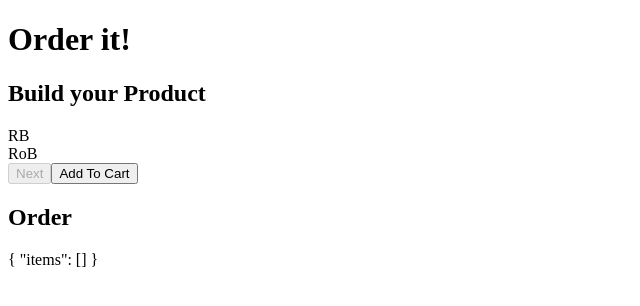
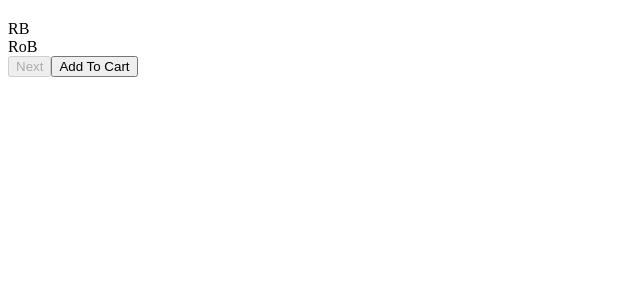
Before and after one commit to kat3su/orderit, an Angular app: page / in a window 1280 px wide. Shown: the top 306 px of the page, without its empty margins (0-640 px from the left). Built offline with nearby package versions, Linux system fonts and the light colour scheme.

Commit message:
refactor: add app.route

```diff
--- a/src/app/app.component.html
+++ b/src/app/app.component.html
@@ -1,5 +1 @@
-<h1>Order it!</h1>
-<h2>Build your Product</h2>
-<app-product-builder (onAddToCart)="addToCart($event)"></app-product-builder>
-<h2>Order</h2>
-<app-product-ordering [cart]="cart"></app-product-ordering>
+<router-outlet></router-outlet>
--- a/src/app/app.module.ts
+++ b/src/app/app.module.ts
@@ -8,6 +8,7 @@ import { ProductOrderingComponent } from './product-ordering/product-ordering.co
 import {FormsModule} from '@angular/forms';
 import { ProductSummaryComponent } from './product-builder/product-summary/product-summary.component';
 import {HttpModule} from '@angular/http';
+import {AppRoutingModule} from './app.route';
 
 @NgModule({
   declarations: [
@@ -21,6 +22,7 @@ import {HttpModule} from '@angular/http';
     BrowserModule,
     FormsModule,
     HttpModule,
+    AppRoutingModule
   ],
   providers: [],
   bootstrap: [AppComponent]
--- /dev/null
+++ b/src/app/app.route.ts
@@ -0,0 +1,17 @@
+import {RouterModule, Routes} from '@angular/router';
+import {NgModule} from '@angular/core';
+import {ProductBuilderComponent} from './product-builder/product-builder.component';
+
+const appRoutes: Routes = [
+  { path: '', component: ProductBuilderComponent },
+];
+
+@NgModule({
+  imports: [
+    RouterModule.forRoot(appRoutes)
+  ],
+  exports: [
+    RouterModule
+  ]
+})
+export class AppRoutingModule {}
```
